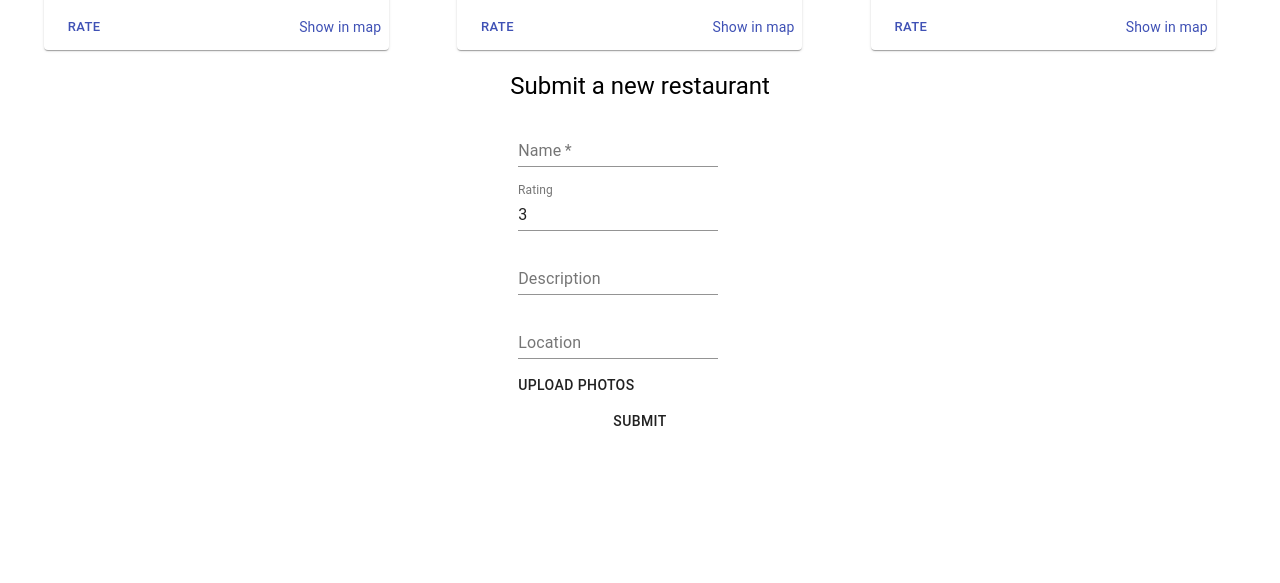
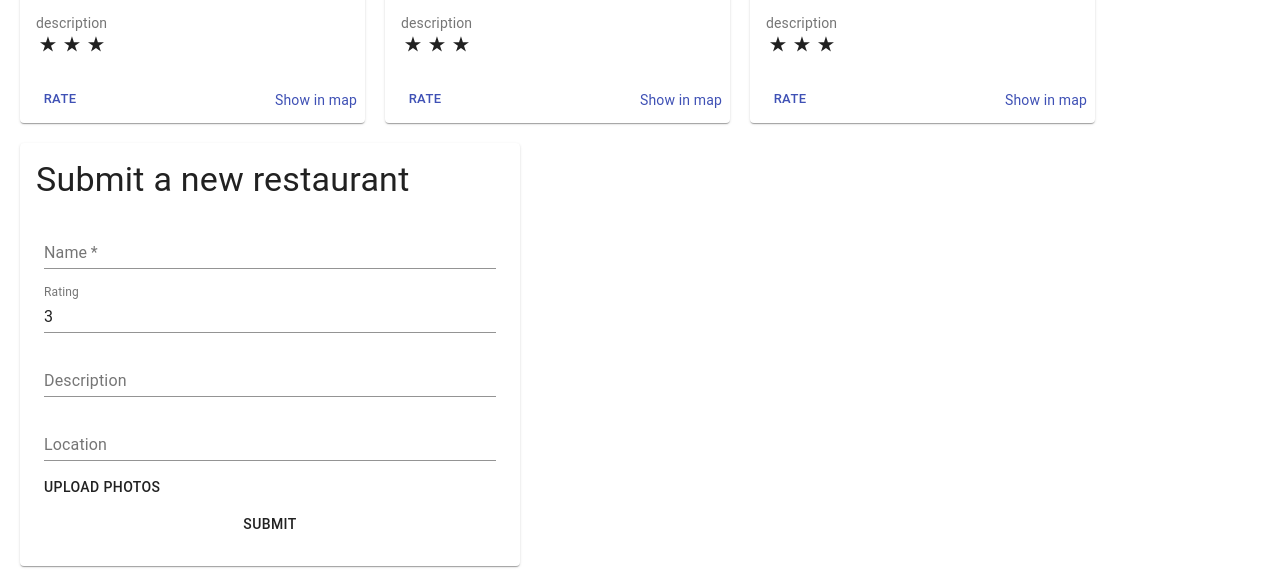
Before and after one commit to scope-demo-app/javascript-demo-app, a React (Create React App) app: page / in a window 1280 px wide. Shown: the part 602-1185 px from the top of the page. Before the commit the page ends 1062 px from the top, so only its background shows below. Built offline with nearby package versions, Linux system fonts and the light colour scheme; the HTML template or start-up script is replaced by a standard one.

Commit message:
fix markup

```diff
--- a/src/App.js
+++ b/src/App.js
@@ -3,6 +3,7 @@ import './App.css'
 import { makeStyles } from '@material-ui/core/styles'
 import Snackbar from '@material-ui/core/Snackbar'
 import MuiAlert from '@material-ui/lab/Alert'
+import Typography from '@material-ui/core/Typography'
 
 import RestaurantCard from './components/RestaurantCard'
 import RestaurantForm from './components/RestaurantForm'
@@ -15,11 +16,13 @@ function Alert(props) {
 const useStyles = makeStyles(theme => ({
   root: {
     display: 'flex',
+    flexDirection: 'column',
+    padding: 20,
+  },
+  cards: {
+    display: 'flex',
     flexWrap: 'wrap',
-    justifyContent: 'space-around',
-    overflow: 'hidden',
     backgroundColor: theme.palette.background.paper,
-    padding: 20,
   },
 }))
 
@@ -119,6 +122,9 @@ function App() {
 
   return (
     <div className={classes.root}>
+      <Typography gutterBottom variant="h3" component="h3">
+        Hamburguesía
+      </Typography>
       <Snackbar open={snackbarOpen} autoHideDuration={6000} onClose={handleClose}>
         <Alert onClose={handleClose} severity="success">
           Thanks for your feedback!
@@ -132,6 +138,7 @@ function App() {
           setSnackbarOpen(true)
         }}
       />
+      <div className={classes.cards}>
         {restaurants.map(restaurant => (
           <RestaurantCard
             key={restaurant.id}
@@ -139,6 +146,7 @@ function App() {
             onRateRestaurant={() => setRatingRestaurant(restaurant)}
           />
         ))}
+      </div>
       <RestaurantForm />
     </div>
   )
--- a/src/components/RestaurantForm.jsx
+++ b/src/components/RestaurantForm.jsx
@@ -3,16 +3,20 @@ import TextField from '@material-ui/core/TextField'
 import { makeStyles } from '@material-ui/core/styles'
 import Typography from '@material-ui/core/Typography'
 import Button from '@material-ui/core/Button'
+import Card from '@material-ui/core/Card'
+import CardContent from '@material-ui/core/CardContent'
 
 import { submitRestaurant } from '../api'
 
 const useStyles = makeStyles(theme => ({
-  root: {
+  Card: {
+    maxWidth: 500,
+  },
+  form: {
     display: 'flex',
     flexDirection: 'column',
     '& .MuiTextField-root': {
       margin: theme.spacing(1),
-      width: 200,
     },
   },
 }))
@@ -49,8 +53,10 @@ function RestaurantForm() {
   }
 
   return (
-    <form className={classes.root} noValidate autoComplete="off" onSubmit={onSubmit}>
-      <Typography gutterBottom variant="h5" component="h2">
+    <Card className={classes.Card}>
+      <CardContent>
+        <form className={classes.form} noValidate autoComplete="off" onSubmit={onSubmit}>
+          <Typography gutterBottom variant="h4" component="h4">
             Submit a new restaurant
           </Typography>
           <TextField
@@ -107,6 +113,8 @@ function RestaurantForm() {
           </label>
           <Button type="submit">Submit</Button>
         </form>
+      </CardContent>
+    </Card>
   )
 }
 
```
Also changed, not shown: 1 other file (tests, documents, lock files or other folders). Lines whose indentation alone changed are shown as unchanged.
